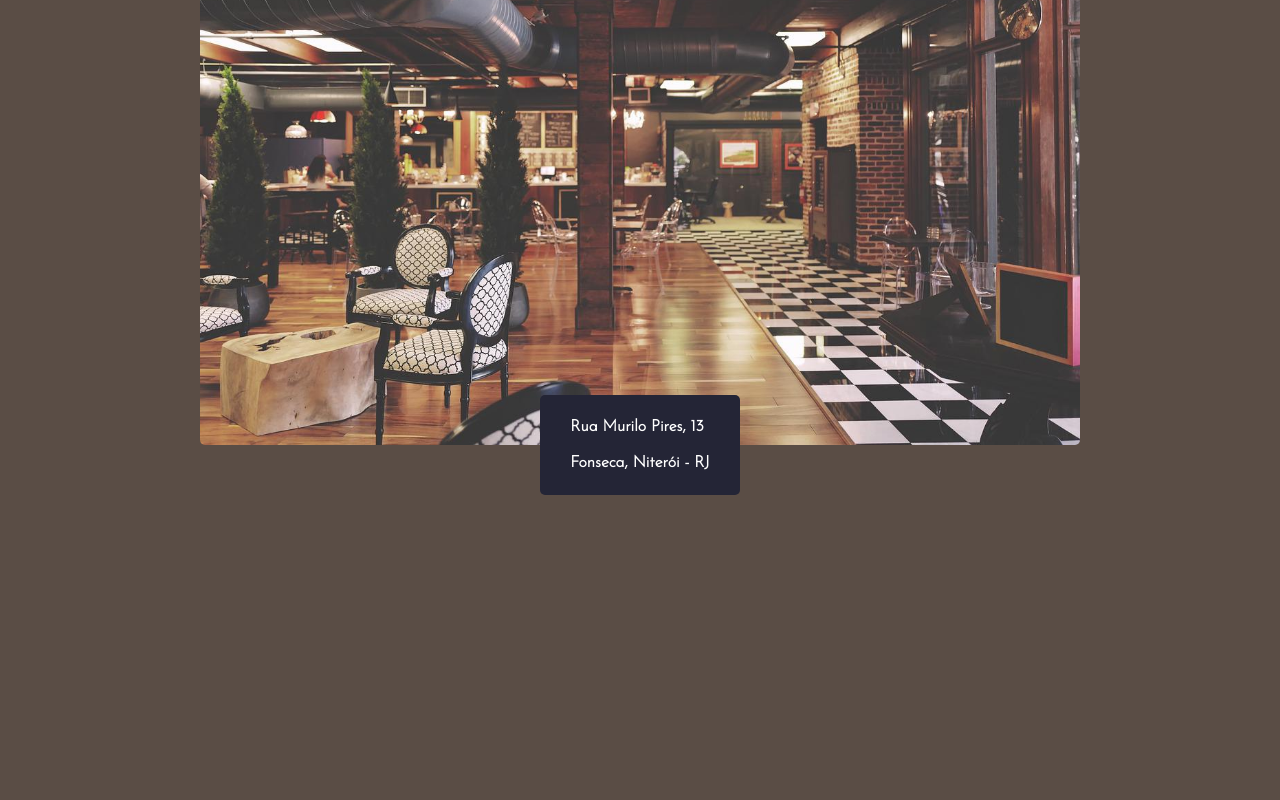
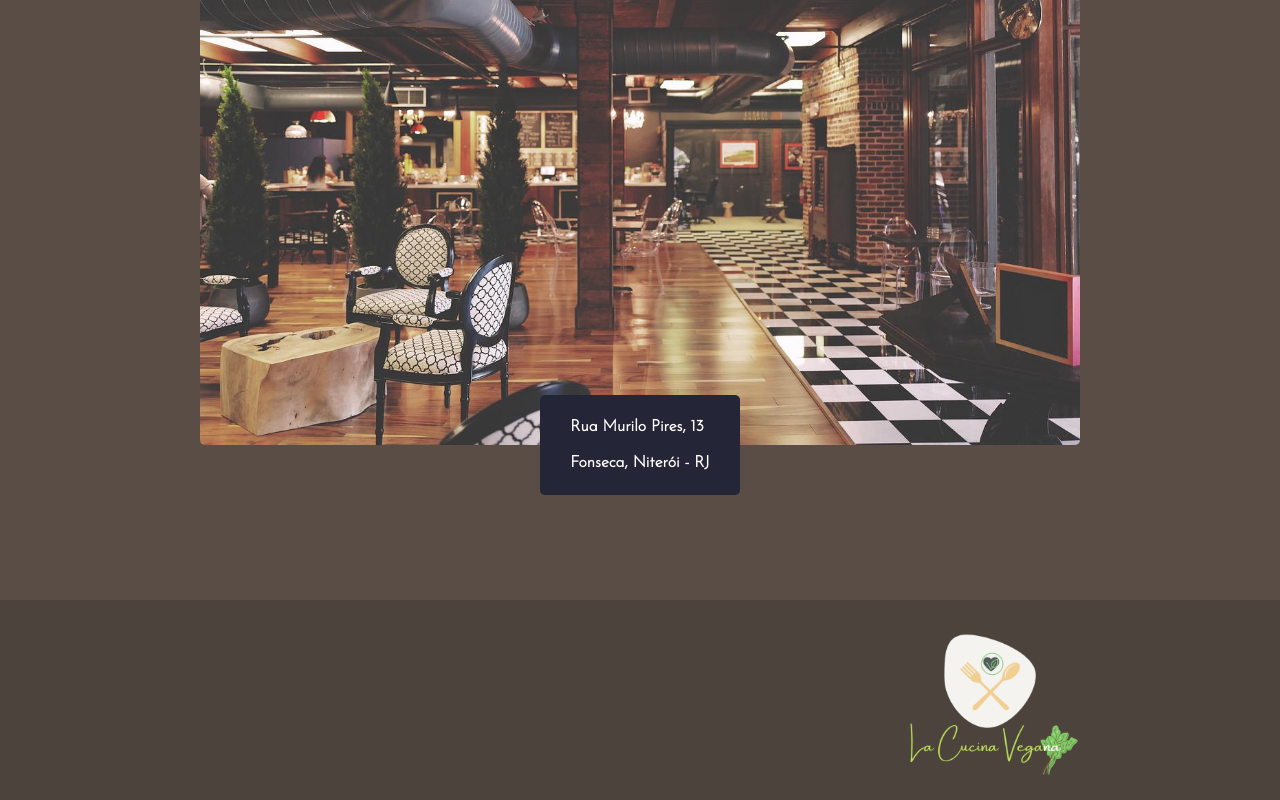
Before and after one commit to DaiLobo/la-vegan-cucina, a React (Create React App) app: page / in a window 1280 px wide. Shown: the part 1623-2423 px from the top of the page. Before the commit the page ends 2223 px from the top, so only its background shows below. Built offline with nearby package versions, Linux system fonts and the light colour scheme.

Commit message:
feature/notfound-page

```diff
--- /dev/null
+++ b/src/components/Footer/Footer.module.scss
@@ -0,0 +1,18 @@
+@import "styles/variaveis";
+@import "styles/breakpoints";
+
+.footer {
+  background-color: #4d433d;
+  display: flex;
+  justify-content: flex-end;
+  padding: 10px $padding-horizontal;
+  @media (max-width: $desktop_xsm) {
+  padding: 10px $padding-horizontal-mobile;
+  }
+  @media (min-width: $desktop_xsm) and (max-width: $desktop_sm) {
+  padding: 10px $padding-horizontal-sm;
+  }
+  @media (min-width: $desktop_sm) and (max-width: $desktop_md) {
+  padding: 10px $padding-horizontal-md;
+  }
+}
--- /dev/null
+++ b/src/components/Footer/index.tsx
@@ -0,0 +1,10 @@
+import styles from './Footer.module.scss';
+import logo from 'assets/logo.png';
+
+export default function Footer() {
+  return (
+    <footer className={styles.footer}>
+      <img src={logo} alt='La Cucina Vegana' width={180} />
+    </footer>
+  );
+}
--- /dev/null
+++ b/src/pages/NotFound/NotFound.module.scss
@@ -0,0 +1,22 @@
+@import 'styles/variaveis';
+
+.container {
+  align-items: center;
+  display: flex;
+  flex: 1;
+  flex-direction: column;
+  justify-content: center;
+}
+.voltar {
+  display: flex;
+  justify-content: flex-start;
+  width: 100%;
+  button {
+    background-color: transparent;
+    border: none;
+    color: $red;
+    cursor: pointer;
+    font-size: 1.5rem;
+    font-weight: bold;
+  }
+}
--- /dev/null
+++ b/src/pages/NotFound/index.tsx
@@ -0,0 +1,15 @@
+import classNames from 'classnames';
+import styles from './NotFound.module.scss';
+import stylesTema from 'styles/theme.module.scss';
+import { ReactComponent as NotFoundImage } from 'assets/not_found.svg';
+
+export default function NotFound() {
+  return (
+    <div className={classNames({
+      [styles.container]: true,
+      [stylesTema.container]: true
+    })}>
+      <NotFoundImage />
+    </div>
+  );
+}
--- a/src/routes.js
+++ b/src/routes.js
@@ -1,8 +1,10 @@
+import Footer from 'components/Footer';
 import Header from 'components/Header';
 import Navbar from 'components/Navbar';
 import About from 'pages/About';
 import Home from 'pages/Home';
 import Menu from 'pages/Menu';
+import NotFound from 'pages/NotFound';
 import { BrowserRouter as Router, Routes, Route } from 'react-router-dom';
 
 export default function AppRouter() {
@@ -16,7 +18,9 @@
             <Route path='/menu' element={<Menu />} />
             <Route path='/about' element={<About />} />
           </Route>
+          <Route path='*' element={<NotFound />} />
         </Routes>
+        <Footer />
       </Router>
     </main>
   );
```
Also changed, not shown: src/assets/not_found.svg (added).
